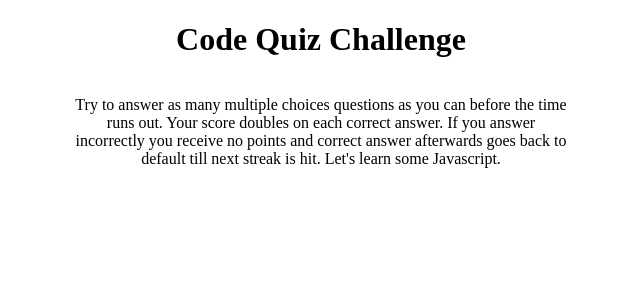
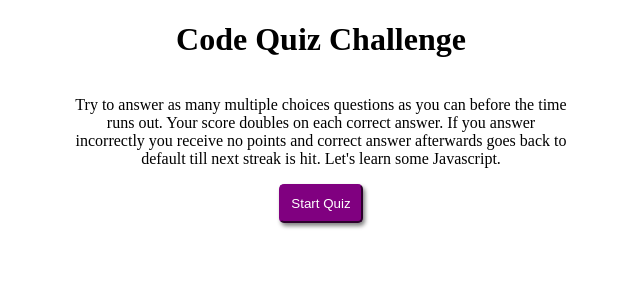
Before and after one commit to andrewvenson/codequiz, a React (Create React App) app: page / in a window 1280 px wide. Shown: the top 300 px of the page, without its empty margins (319-959 px from the left). Built offline with nearby package versions, Linux system fonts and the light colour scheme.

Commit message:
added landing page with a bit of state

```diff
--- a/src/App.js
+++ b/src/App.js
@@ -1,20 +1,14 @@
-import React from "react";
+import React, { useState } from "react";
+import { Container } from "react-bootstrap";
+import LandingPage from "./Components/LandingPage";
 import "./App.css";
 
 function App() {
+  const [quiz, setQuiz] = useState(false);
   return (
-    <div className="App">
-      <h1>Code Quiz Challenge</h1>
-      <div className="descriptContainer">
-        <p style={{ width: "500px" }}>
-          Try to answer as many multiple choices questions as you can before the
-          time runs out. Your score doubles on each correct answer. If you
-          answer incorrectly you receive no points and correct answer afterwards
-          goes back to default till next streak is hit. Let's learn some
-          Javascript.
-        </p>
-      </div>
-    </div>
+    <Container>
+      {!quiz ? <LandingPage /> : console.log("quiz started")}
+    </Container>
   );
 }
 
--- /dev/null
+++ b/src/Components/LandingPage.js
@@ -0,0 +1,32 @@
+import React from "react";
+
+const LandingPage = () => {
+  return (
+    <div className="App">
+      <h1>Code Quiz Challenge</h1>
+      <div className="descriptContainer">
+        <p style={{ width: "500px" }}>
+          Try to answer as many multiple choices questions as you can before the
+          time runs out. Your score doubles on each correct answer. If you
+          answer incorrectly you receive no points and correct answer afterwards
+          goes back to default till next streak is hit. Let's learn some
+          Javascript.
+        </p>
+      </div>
+      <button
+        style={{
+          borderRadius: "5px",
+          padding: "10px",
+          color: "white",
+          backgroundColor: "purple",
+          borderColor: "purple",
+          boxShadow: "2px 3px 4px gray",
+        }}
+      >
+        Start Quiz
+      </button>
+    </div>
+  );
+};
+
+export default LandingPage;
```
Also changed, not shown: src/Components/Questions.js (added), src/Components/Timer.js (added).
